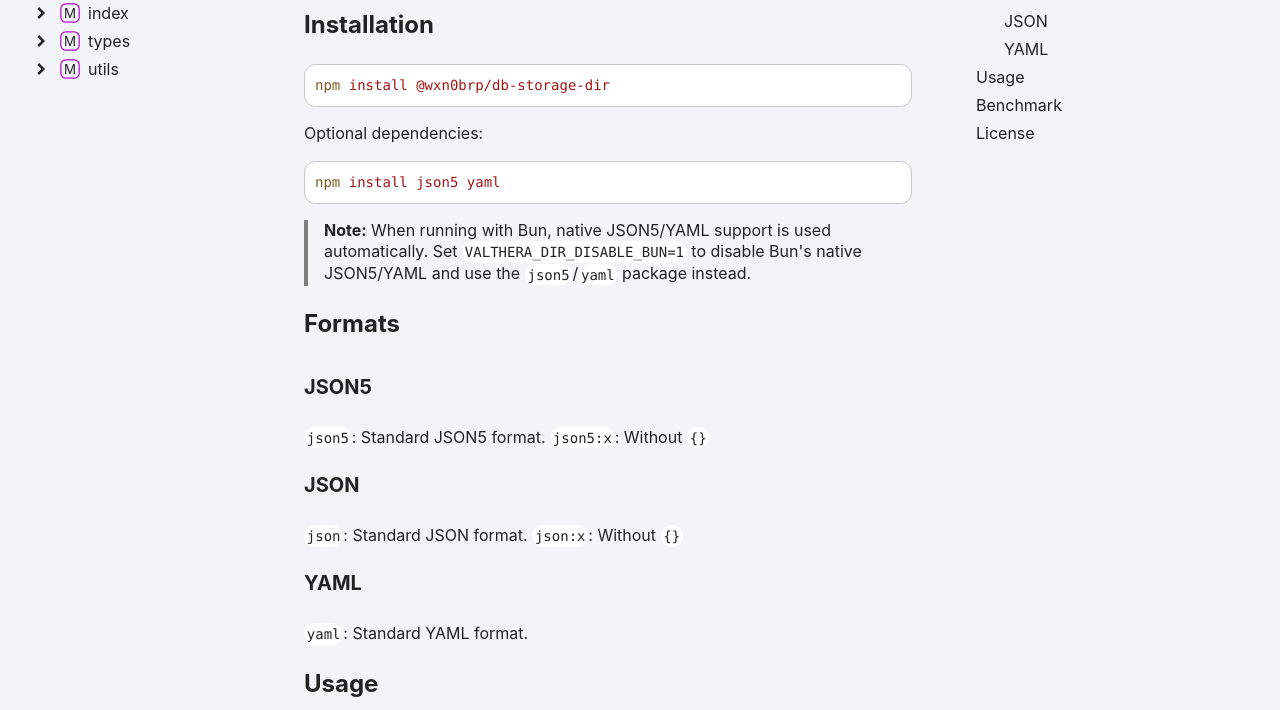
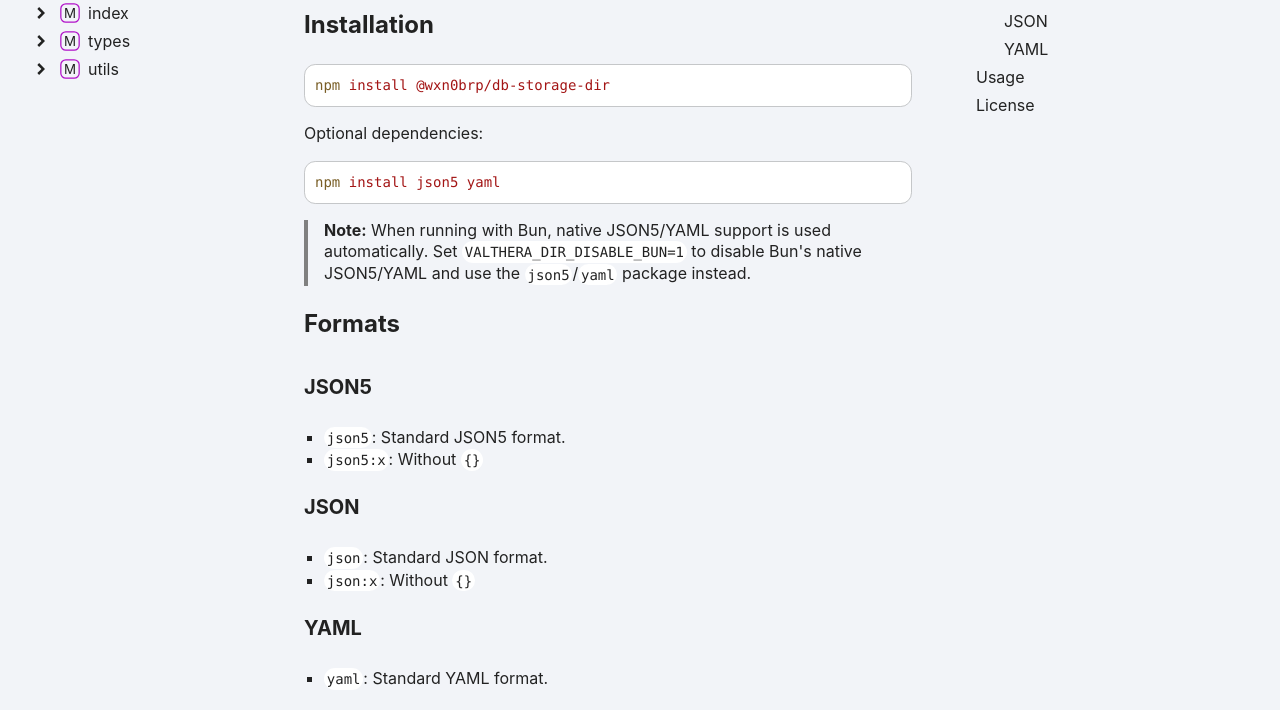
Before and after one commit to wxn0brP/ValtheraDB-storage-dir, a plain HTML site: page index.html in a window 1280 px wide. Shown: the part 242-952 px from the top of the page. Drawn offline with Linux system fonts and the light colour scheme.

Commit message:
deploy: cba247b445968beba5e7cc70bb6b5be3201fd9ef

```diff
--- a/index.html
+++ b/index.html
@@ -24,19 +24,23 @@ Set <code>VALTHERA_DIR_DISABLE_BUN=1</code> to disable Bun's native JSON5/YAML a
 </blockquote>
 <h2 id="formats" class="tsd-anchor-link">Formats<a href="#formats" aria-label="Permalink" class="tsd-anchor-icon"><svg viewBox="0 0 24 24" aria-hidden="true"><use href="assets/icons.svg#icon-anchor"></use></svg></a></h2>
 <h3 id="json5" class="tsd-anchor-link">JSON5<a href="#json5" aria-label="Permalink" class="tsd-anchor-icon"><svg viewBox="0 0 24 24" aria-hidden="true"><use href="assets/icons.svg#icon-anchor"></use></svg></a></h3>
-<p><code>json5</code>: Standard JSON5 format.
-<code>json5:x</code>: Without <code>{}</code></p>
+<ul>
+<li><code>json5</code>: Standard JSON5 format.</li>
+<li><code>json5:x</code>: Without <code>{}</code></li>
+</ul>
 <h3 id="json" class="tsd-anchor-link">JSON<a href="#json" aria-label="Permalink" class="tsd-anchor-icon"><svg viewBox="0 0 24 24" aria-hidden="true"><use href="assets/icons.svg#icon-anchor"></use></svg></a></h3>
-<p><code>json</code>: Standard JSON format.
-<code>json:x</code>: Without <code>{}</code></p>
+<ul>
+<li><code>json</code>: Standard JSON format.</li>
+<li><code>json:x</code>: Without <code>{}</code></li>
+</ul>
 <h3 id="yaml" class="tsd-anchor-link">YAML<a href="#yaml" aria-label="Permalink" class="tsd-anchor-icon"><svg viewBox="0 0 24 24" aria-hidden="true"><use href="assets/icons.svg#icon-anchor"></use></svg></a></h3>
-<p><code>yaml</code>: Standard YAML format.</p>
+<ul>
+<li><code>yaml</code>: Standard YAML format.</li>
+</ul>
 <h2 id="usage" class="tsd-anchor-link">Usage<a href="#usage" aria-label="Permalink" class="tsd-anchor-icon"><svg viewBox="0 0 24 24" aria-hidden="true"><use href="assets/icons.svg#icon-anchor"></use></svg></a></h2>
 <pre><code class="typescript"><span class="hl-3">import</span><span class="hl-1"> { </span><span class="hl-4">createFileActions</span><span class="hl-1"> } </span><span class="hl-3">from</span><span class="hl-1"> </span><span class="hl-2">&quot;@wxn0brp/db-storage-dir&quot;</span><span class="hl-1">;</span><br/><br/><span class="hl-5">const</span><span class="hl-1"> </span><span class="hl-6">actions</span><span class="hl-1"> = </span><span class="hl-0">createFileActions</span><span class="hl-1">(</span><span class="hl-2">&quot;dir&quot;</span><span class="hl-1">, {</span><br/><span class="hl-1">    </span><span class="hl-4">format:</span><span class="hl-1"> </span><span class="hl-2">&quot;json5:x&quot;</span><span class="hl-1">,</span><br/><span class="hl-1">})</span>
 </code><button type="button">Copy</button></pre>
 
-<h2 id="benchmark" class="tsd-anchor-link">Benchmark<a href="#benchmark" aria-label="Permalink" class="tsd-anchor-icon"><svg viewBox="0 0 24 24" aria-hidden="true"><use href="assets/icons.svg#icon-anchor"></use></svg></a></h2>
-<p>Performance benchmarks are available on the <a href="https://github.com/wxn0brP/ValtheraDB-storage-dir/tree/benchmark"><code>benchmark</code></a> branch.</p>
 <h2 id="license" class="tsd-anchor-link">License<a href="#license" aria-label="Permalink" class="tsd-anchor-icon"><svg viewBox="0 0 24 24" aria-hidden="true"><use href="assets/icons.svg#icon-anchor"></use></svg></a></h2>
 <p>MIT</p>
 </div></div>
@@ -64,7 +68,6 @@ Set <code>VALTHERA_DIR_DISABLE_BUN=1</code> to disable Bun's native JSON5/YAML a
 <li><a href="#json"><span>JSON</span></a></li>
 <li><a href="#yaml"><span>YAML</span></a></li></ul></li>
 <li><a href="#usage"><span>Usage</span></a></li>
-<li><a href="#benchmark"><span>Benchmark</span></a></li>
 <li><a href="#license"><span>License</span></a></li></ul></div></details></div>
 <div class="site-menu">
 <nav class="tsd-navigation"><a href="modules.html">@wxn0brp/db-storage-dir</a>
```
